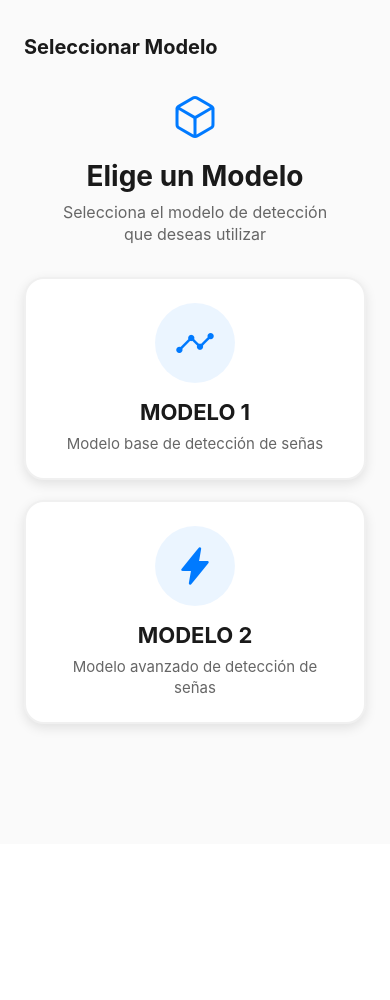
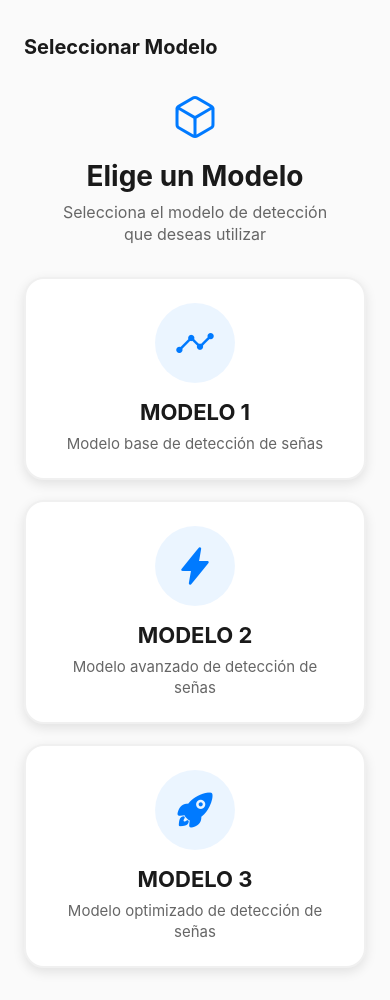
Before and after one commit to SebastianAlecio/proyecto-sp, a React Native app: screen /ModelSelection in a window 390 px wide. Before the commit the page ends 844 px from the top, so only its background shows below. Built offline with nearby package versions, Linux system fonts and the light colour scheme; no server answers.

Commit message:
Updated ModelSelectionScreen.js

```diff
--- a/src/screens/CameraScreen.js
+++ b/src/screens/CameraScreen.js
@@ -65,7 +65,12 @@ const CameraScreen = ({ navigation, route }) => {
       });
 
       console.log("📤 Enviando al servidor...");
-      const port = modelNumber === 1 ? 8000 : 8001;
+      let port = 8000;
+      if (modelNumber === 2) {
+        port = 8001;
+      } else if (modelNumber === 3) {
+        port = 8002;
+      }
       const response = await fetch(`http://10.170.184.222:${port}/predict`, {
         method: "POST",
         headers: {
--- a/src/screens/ModelSelectionScreen.js
+++ b/src/screens/ModelSelectionScreen.js
@@ -65,6 +65,20 @@ const ModelSelectionScreen = ({ navigation }) => {
             <Text style={styles.modelTitle}>MODELO 2</Text>
             <Text style={styles.modelDescription}>
               Modelo avanzado de detección de señas
+            </Text>
+          </TouchableOpacity>
+
+          <TouchableOpacity
+            style={styles.modelCard}
+            onPress={() => handleModelSelect(3)}
+            activeOpacity={0.7}
+          >
+            <View style={[styles.modelIconContainer, { backgroundColor: theme.primary + "15" }]}>
+              <Icon name="rocket" size={40} color={theme.primary} />
+            </View>
+            <Text style={styles.modelTitle}>MODELO 3</Text>
+            <Text style={styles.modelDescription}>
+              Modelo optimizado de detección de señas
             </Text>
           </TouchableOpacity>
         </View>
```
